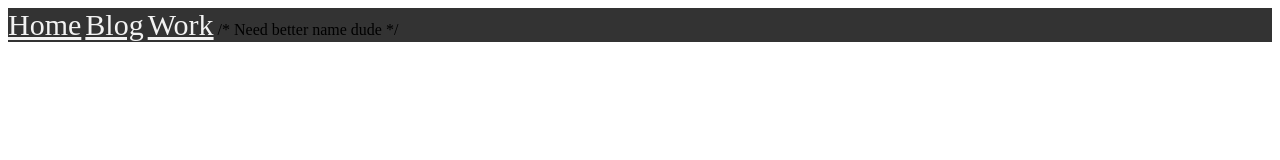
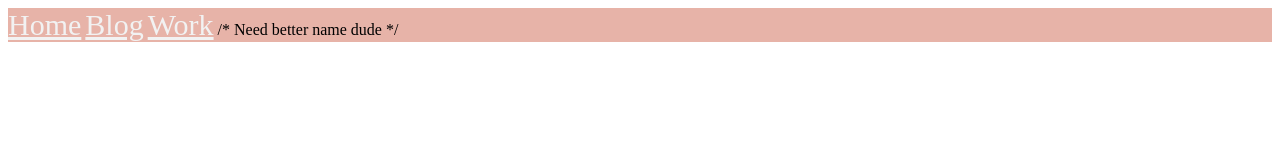
Before and after one commit to Moonsinn/moonsinn.github.io, a plain HTML site: page index.html in a window 1280 px wide. Drawn offline with Linux system fonts and the light colour scheme.

Commit message:
Update style.css

```diff
--- a/static/style.css
+++ b/static/style.css
@@ -1,5 +1,5 @@
 .topnav {
-    background-color: #333;
+    background-color: #e7b3a8 ;
     overflow: hidden;
 }
 
```
